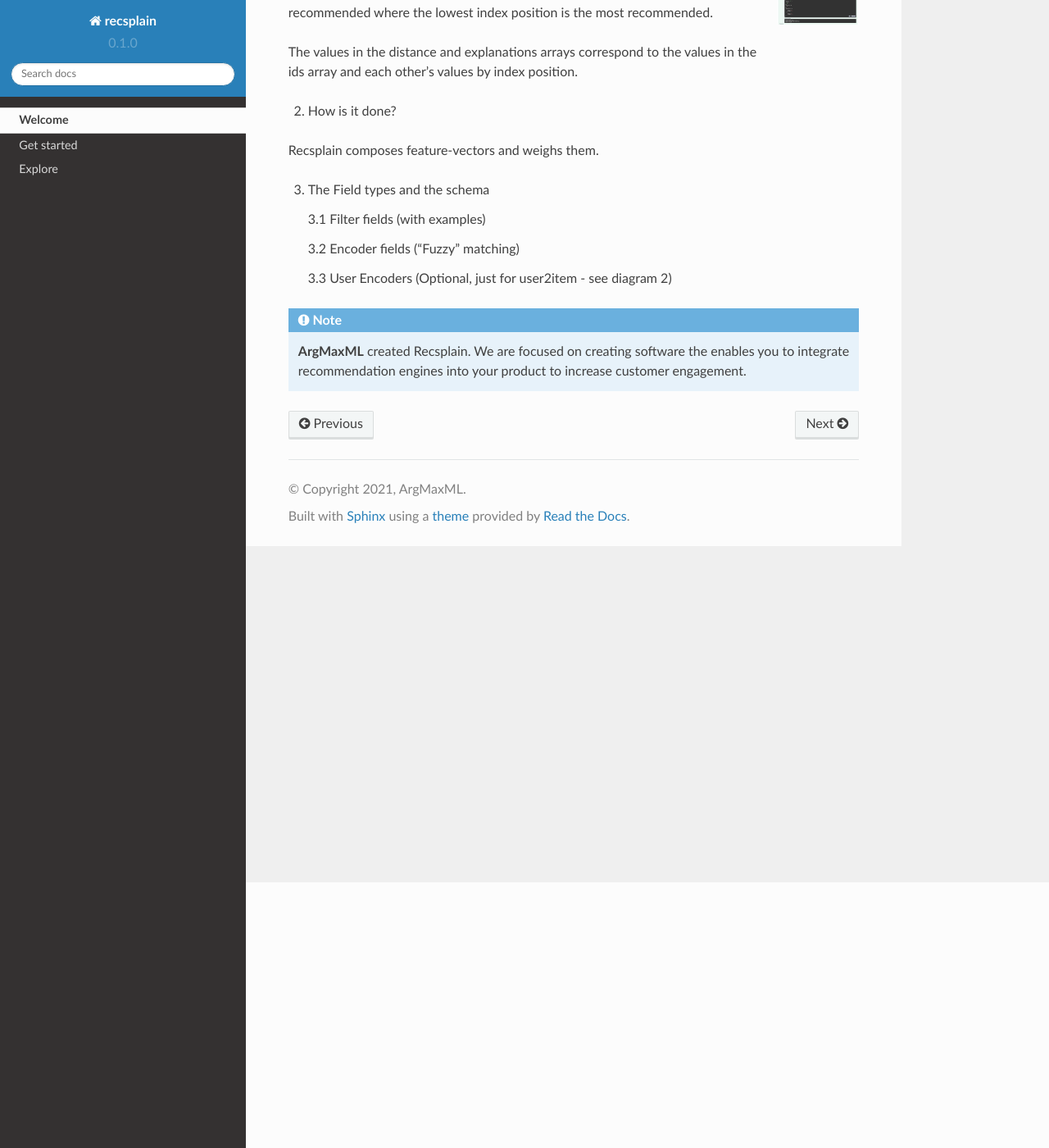
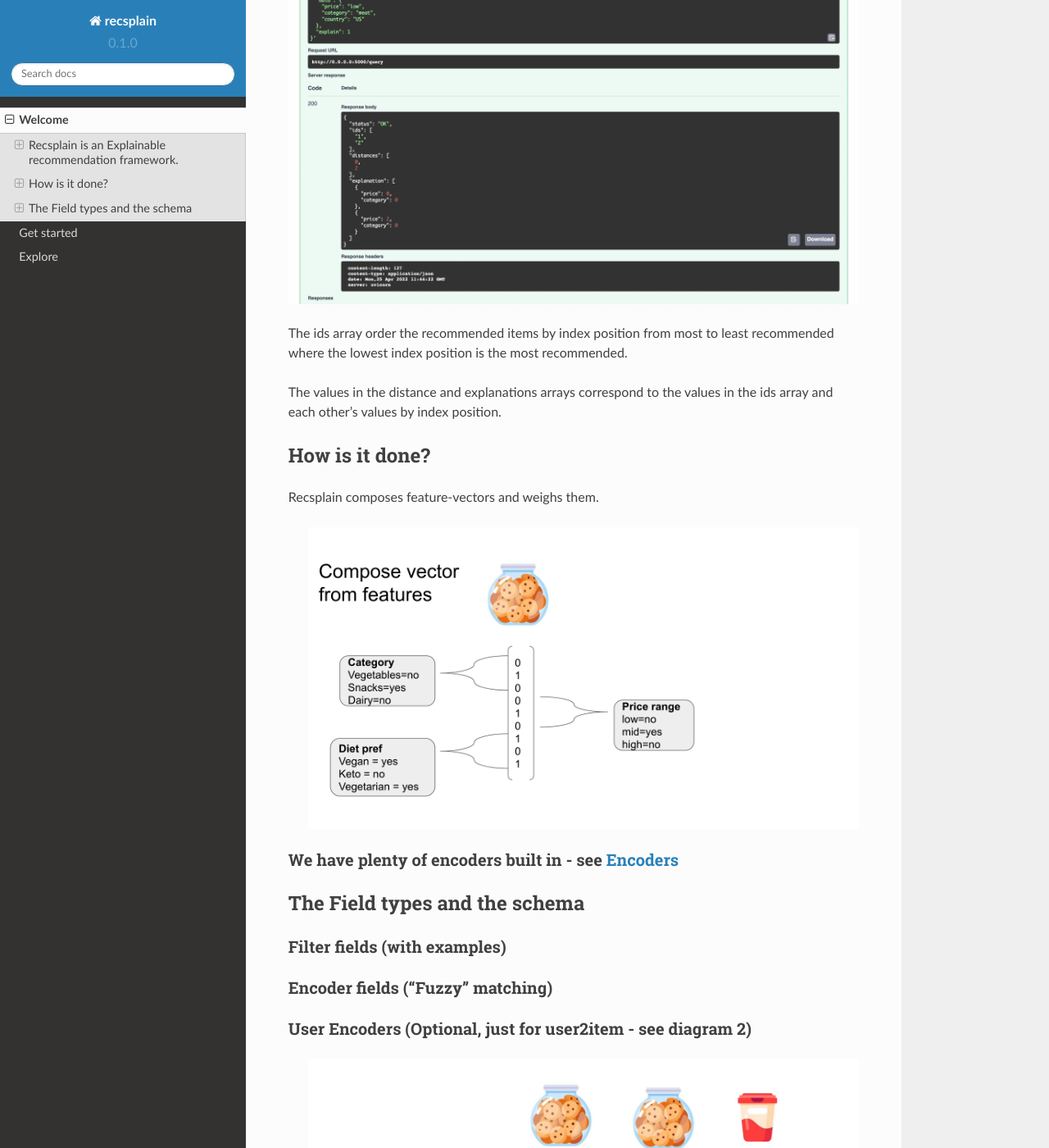
Before and after one commit to argmaxml/recsplain, a Sphinx documentation site: the page built from docs/source/index.rst, in a window 1280 px wide and 1400 px high, scrolled down 324 px. Shown: the whole window at 82% size. Built offline with Sphinx 7.4.7 and the Read the Docs theme 2.0.0, drawn with Linux system fonts in a browser that asks for light colours.

Commit message:
refactoring welcome page

```diff
--- a/docs/source/index.rst
+++ b/docs/source/index.rst
@@ -6,43 +6,45 @@
 The Recsplain system
 =====================
 
-1. Recsplain is an Explainable recommendation framework.
+Recsplain is an Explainable recommendation framework.
+---------------------------------------------------------
 
 The Recsplain system makes recommendations and explains them.
 
 Here is an example of a recommendation with explanations.
+++++++++++++++++++++++++++++++++++++++++++++++++++++++++++
 
 .. image:: images/explanations.png
-   :width: 200px
-   :height: 100px
-   :scale: 50 %
-   :alt: alternate text
-   :align: right
 
 The ids array order the recommended items by index position from most to least recommended where the lowest index position is the most recommended.
 
 The values in the distance and explanations arrays correspond to the values in the ids array and each other's values by index position.
 
-2. How is it done?
+How is it done?
+---------------------------------------------------------
 
 Recsplain composes feature-vectors and weighs them.
 
- .. image:: images/explanations.png
-   :width: 200px
-   :height: 100px
-   :scale: 50 %
-   :alt: alternate text
-   :align: right
+ .. image:: images/diagram-1.png
 
-	2.1 We have plenty of encoders built in - see :doc:`encoders-list`
+We have plenty of encoders built in - see :doc:`encoders-list`
+++++++++++++++++++++++++++++++++++++++++++++++++++++++++++
 
-3. The Field types and the schema
 
-   3.1 Filter fields (with examples)
+The Field types and the schema
+---------------------------------------------------------
 
-   3.2 Encoder fields (“Fuzzy” matching)
 
-   3.3 User Encoders (Optional, just for user2item - see diagram 2)
+Filter fields (with examples)
+++++++++++++++++++++++++++++++++++++++++++++++++++++++++++
+
+Encoder fields (“Fuzzy” matching)
+++++++++++++++++++++++++++++++++++++++++++++++++++++++++++
+
+User Encoders (Optional, just for user2item - see diagram 2)
+++++++++++++++++++++++++++++++++++++++++++++++++++++++++++
+
+ .. image:: images/diagram-2.png
 
 .. note::
    **ArgMaxML** created Recsplain. We are focused on creating software the enables you to integrate recommendation engines into your product to increase customer engagement.
```
